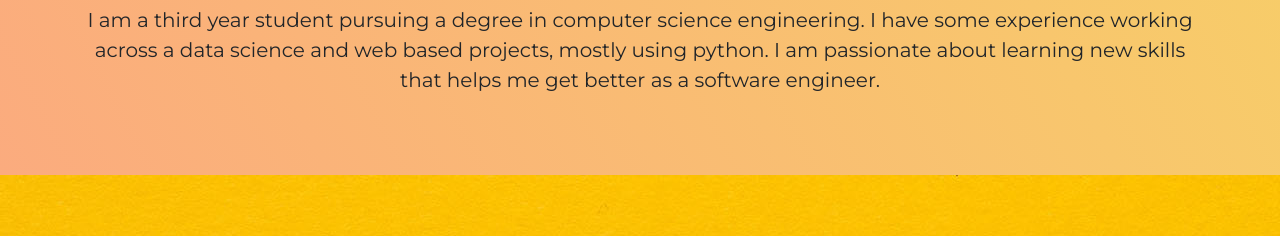
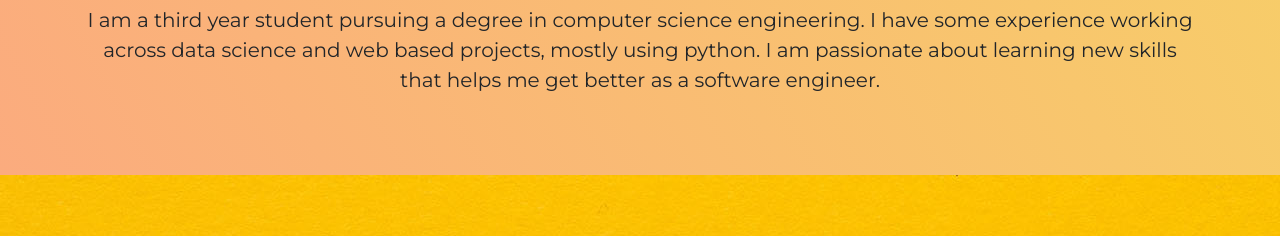
Before and after one commit to DerrylKevin/my-website, a plain HTML site: page index.html in a window 1280 px wide. Shown: the part 790-1026 px from the top of the page. Drawn offline with nearby package versions, Linux system fonts and the light colour scheme.

Commit message:
Update index.html

```diff
--- a/index.html
+++ b/index.html
@@ -24,7 +24,7 @@
     <div class="jumbotron jumbotron-fluid" id="about">
       <div class="container">
         <h1 class="display-4">About</h1>
-        <p class="lead">I am a third year student pursuing a degree in computer science engineering. I have some experience working across a data science and web based projects, mostly using python. I am passionate about learning new skills that helps me get better as a software engineer.</p>
+        <p class="lead">I am a third year student pursuing a degree in computer science engineering. I have some experience working across data science and web based projects, mostly using python. I am passionate about learning new skills that helps me get better as a software engineer.</p>
       </div>
     </div>
     <div class="jumbotron jumbotron-fluid" id="education">
```
